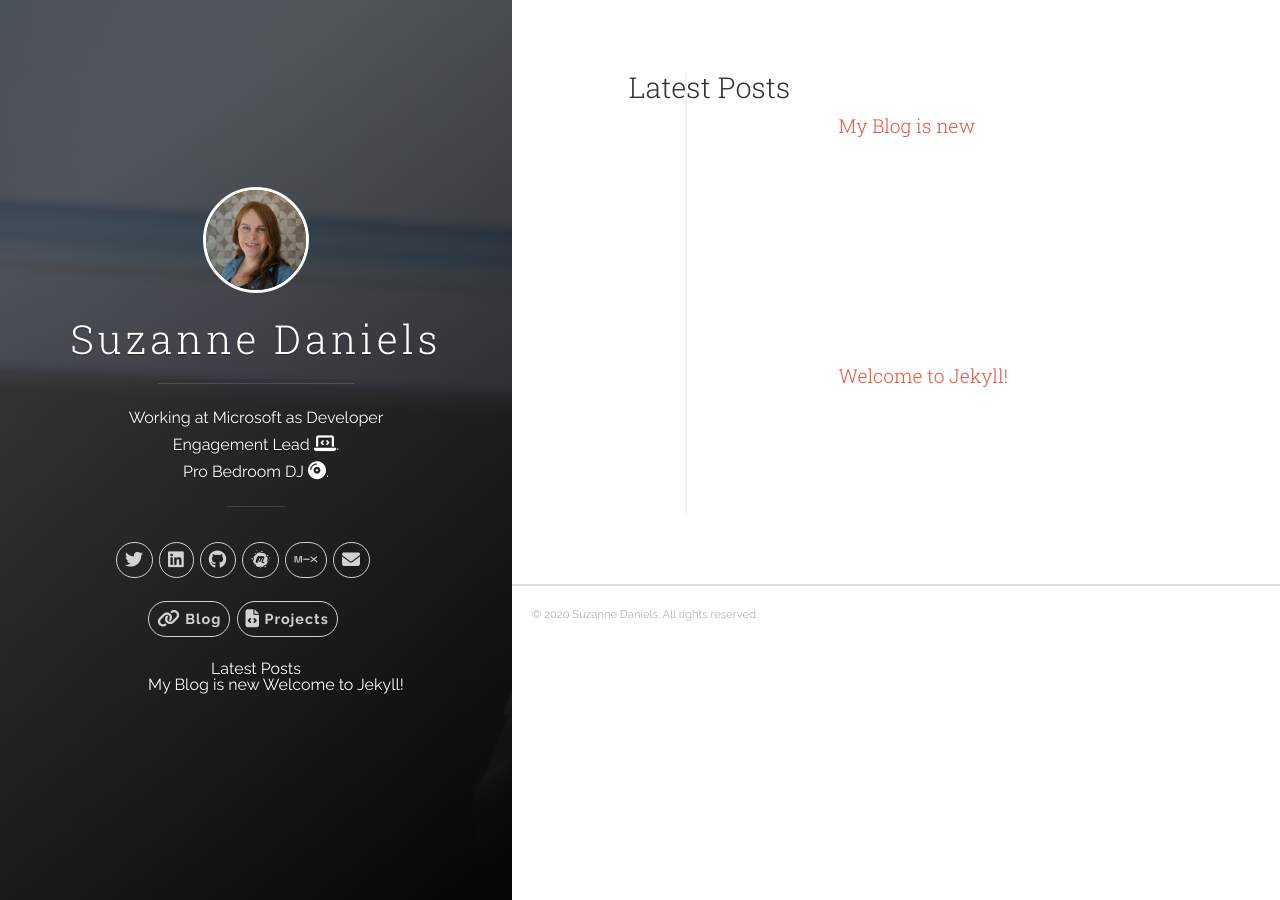
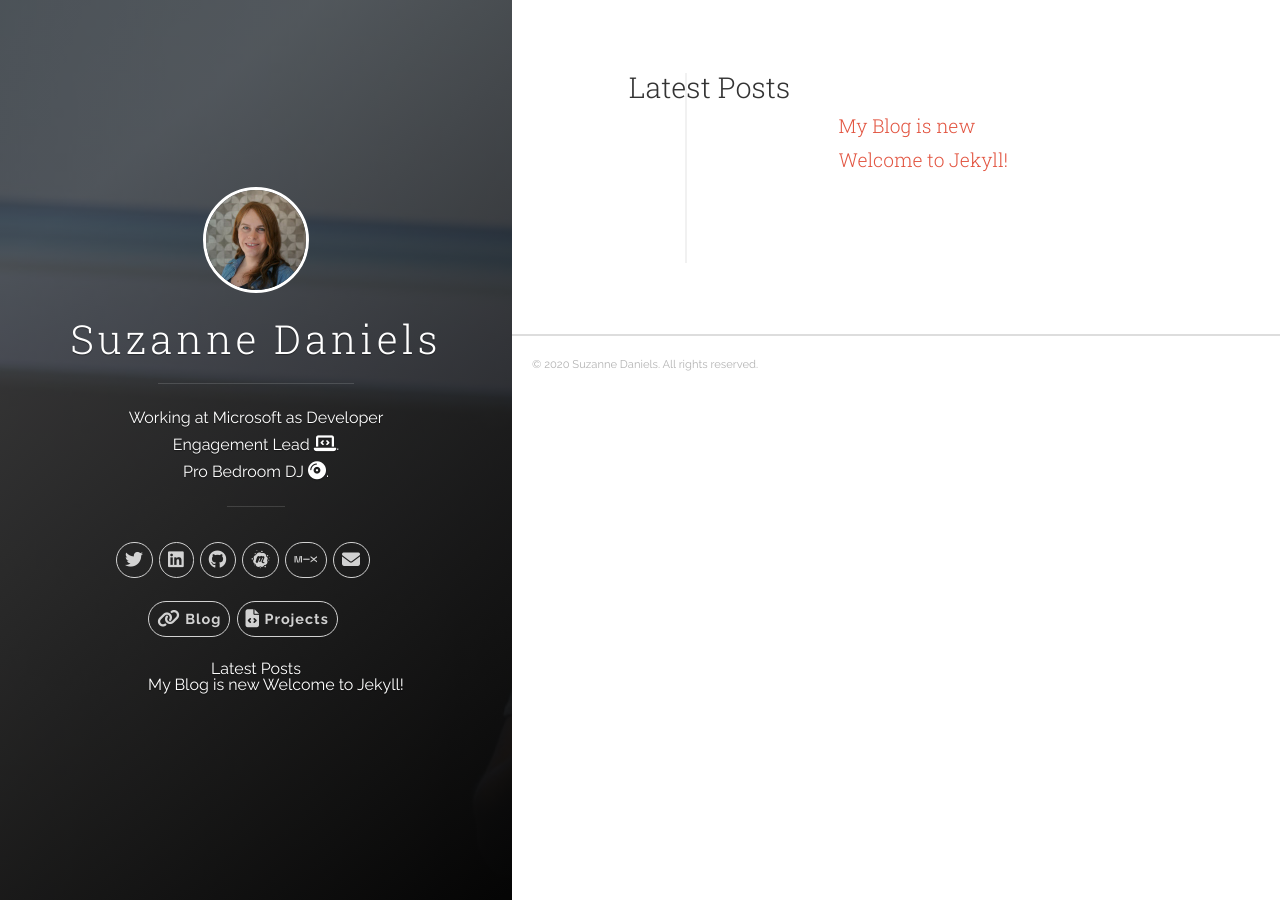
Before and after one commit to suuus/suuus.github.io, a Jekyll site: the page built from blog.html, in a window 1280 px wide. Built offline with Jekyll 4.4.1, drawn with Linux system fonts in a browser that asks for light colours; nearby versions of some CDN libraries.

Commit message:
fixzors css

```diff
--- a/blog.html
+++ b/blog.html
@@ -5,13 +5,15 @@ title: Blog
 
 <ul class="timeline">
 <h3>Latest Posts</h3>
-{% for post in site.posts %}
 <li class="timeline-inverted">
     <div class="timeline-panel">
+{% for post in site.posts %}
+
         <div class="timeline-heading">
             <h4><a href="{{ post.url }}">{{ post.title }}</a></h4>
         </div>
+
+{% endfor %}
     </div>
 </li>
-{% endfor %}
 </ul>
```
